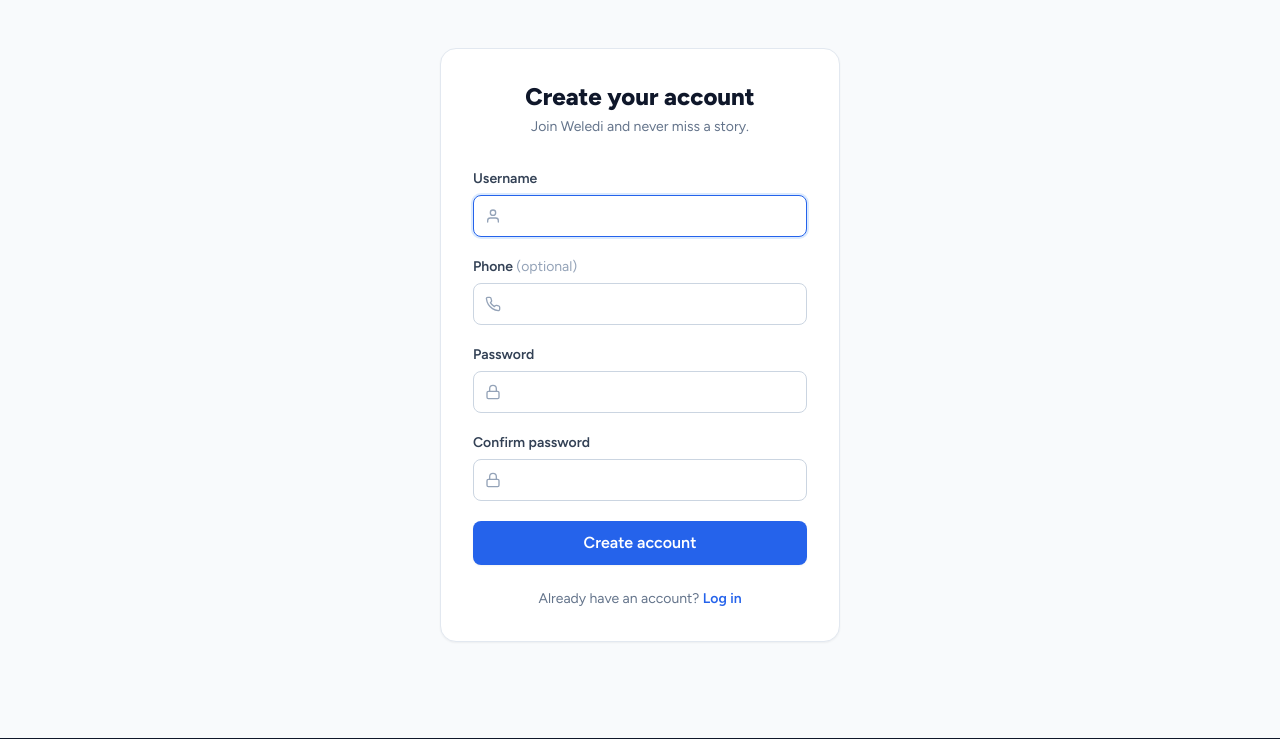
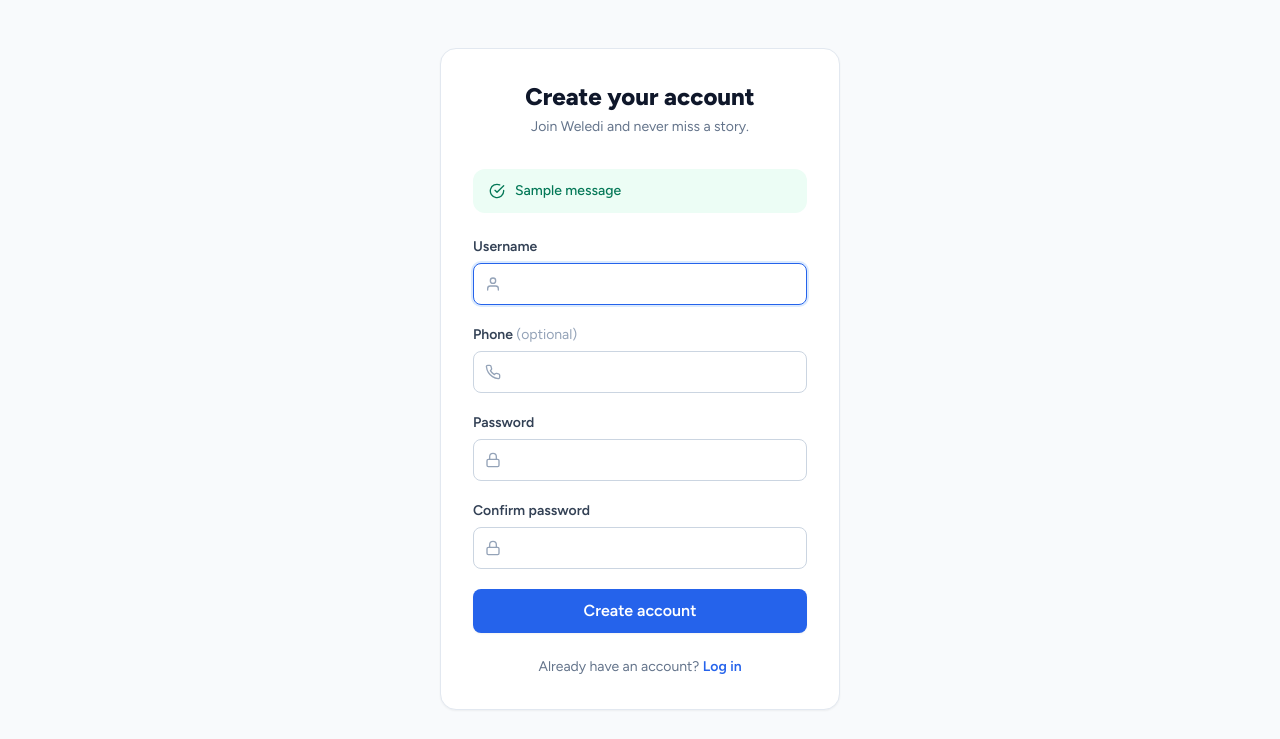
Before and after one commit to trixa-tz/weledi-django, a Django app: page /signup/ in a window 1280 px wide. Shown: the part 101-840 px from the top of the page. Run offline with Django 5.2, Linux system fonts and the light colour scheme; tables that the repository leaves empty hold one stand-in row (values such as "Sample post"); one stand-in notice (Sample message) is shown; some libraries are stand-ins or nearby versions.

Commit message:
some changes

```diff
--- /dev/null
+++ b/templates/partials/_form_messages.html
@@ -0,0 +1,21 @@
+{% if messages %}
+<div class="mb-6 space-y-2">
+    {% for message in messages %}
+    <div class="flex items-start gap-2.5 rounded-xl px-4 py-3 text-sm font-medium
+        {% if message.tags == 'error' %}bg-red-50 text-red-700
+        {% elif message.tags == 'success' %}bg-emerald-50 text-emerald-700
+        {% else %}bg-brand-50 text-brand-800{% endif %}">
+        {% if message.tags == 'success' %}
+        <svg xmlns="http://www.w3.org/2000/svg" viewBox="0 0 24 24" fill="none" stroke="currentColor" stroke-width="2" stroke-linecap="round" stroke-linejoin="round" class="w-4 h-4 mt-0.5 shrink-0">
+            <path d="M22 11.08V12a10 10 0 1 1-5.93-9.14"/><path d="m9 11 3 3L22 4"/>
+        </svg>
+        {% else %}
+        <svg xmlns="http://www.w3.org/2000/svg" viewBox="0 0 24 24" fill="none" stroke="currentColor" stroke-width="2" stroke-linecap="round" stroke-linejoin="round" class="w-4 h-4 mt-0.5 shrink-0">
+            <circle cx="12" cy="12" r="10"/><path d="M12 8v4M12 16h.01"/>
+        </svg>
+        {% endif %}
+        <span>{{ message }}</span>
+    </div>
+    {% endfor %}
+</div>
+{% endif %}
--- a/templates/posts/create.html
+++ b/templates/posts/create.html
@@ -1,6 +1,8 @@
 {% extends 'base.html' %}
 
 {% block title %}Publish news | Weledi Press{% endblock %}
+
+{% block messages %}{% endblock %}
 
 {% block content %}
 <div class="max-w-2xl mx-auto px-4 sm:px-6 py-12">
--- a/templates/users/signup.html
+++ b/templates/users/signup.html
@@ -11,6 +11,8 @@
             <h1 class="text-2xl font-extrabold text-slate-900">Create your account</h1>
             <p class="mt-1 text-sm text-slate-500">Join Weledi and never miss a story.</p>
         </div>
+
+        {% include 'partials/_form_messages.html' %}
 
         <form method="post" action="{% url 'signup' %}" class="space-y-5" data-validate novalidate>
             {% csrf_token %}
```
Also changed, not shown: templates/users/login.html (+1 -7 lines).
